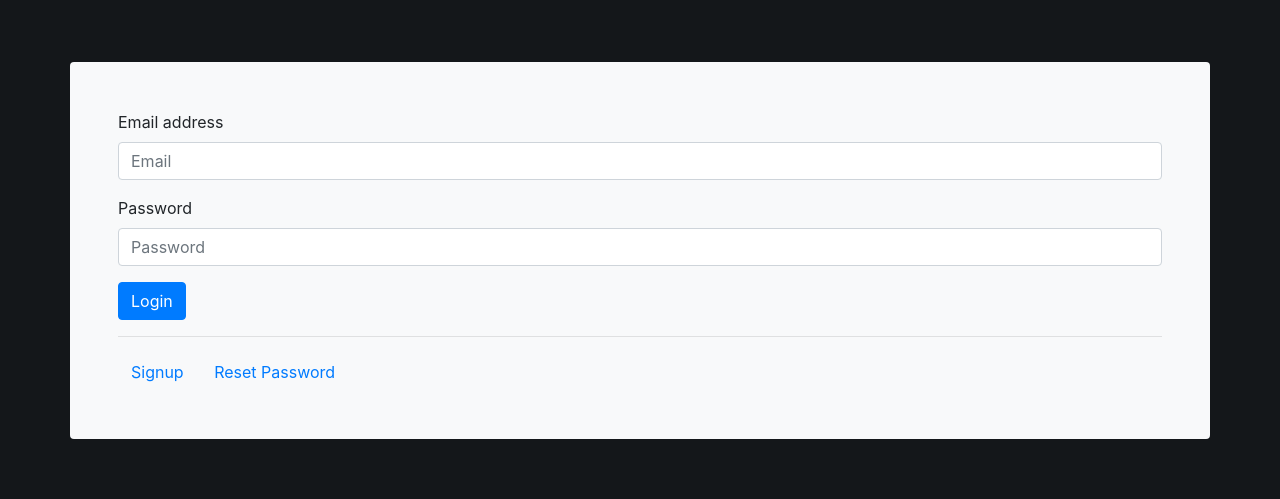
After one commit to jonesn5/Moviefy, a PHP site: page /signIn.html in a window 1280 px wide. The commit adds this page. Shown: the top 499 px of the page. Run offline with PHP 8.4, Linux system fonts and the light colour scheme.

Commit message:
added basic sign in layout

```diff
--- a/Movies/us-2019.html
+++ b/Movies/us-2019.html
@@ -16,7 +16,7 @@
 
   <title>Moviefy</title>
   <!-- Website favicon -->
-  <link rel="shortcut icon" href="Images/moviefyIcon.png">
+  <link rel="shortcut icon" href="../Images/moviefyIcon.png"> <!-- Go to root folder before finding img -->
 
 </head>
 
--- a/index.html
+++ b/index.html
@@ -52,7 +52,8 @@
         <input class="form-control " type="search" placeholder="Search" aria-label="Search">
         <button class="btn btn-outline-primary" type="submit">Search</button>
       </form>
-      <button class="btn btn-outline-success" type="submit">Login</button>
+      <!-- sign in button -->
+      <a href="signIn.html"> <button class="btn btn-outline-success" type="submit">Login</button> </a>
     </div>
   </nav>
 
@@ -98,6 +99,7 @@
               <p class="card-text">Us is a 2019 American horror film written and directed by Jordan Peele, starring Lupita Nyong'o, Winston Duke, Elisabeth Moss, and Tim Heidecker. The film follows Adelaide Wilson (Nyong'o) and her family, who are attacked by a group of menacing doppelgängers.</p>
               <div class="d-flex justify-content-between align-items-center">
                 <div class="btn-group">
+                  <!-- Link to movie -->
                   <a href="Movies/us-2019.html"><button type="button" class="btn btn-sm btn-outline-secondary">View</button> </a>
                 </div>
                 <small class="text-muted">2h 1m</small>
--- /dev/null
+++ b/signIn.html
@@ -0,0 +1,50 @@
+<!doctype html>
+<html lang="en">
+<head>
+  <!-- Required meta tags -->
+  <meta charset="utf-8">
+  <meta name="viewport" content="width=device-width, initial-scale=1">
+
+
+
+  <!-- Bootstrap CSS -->
+  <link rel="stylesheet" href="https://maxcdn.bootstrapcdn.com/bootstrap/4.0.0/css/bootstrap.min.css" integrity="sha384-Gn5384xqQ1aoWXA+058RXPxPg6fy4IWvTNh0E263XmFcJlSAwiGgFAW/dAiS6JXm" crossorigin="anonymous">
+
+  <!-- External CSS -->
+  <link rel="stylesheet" href="style.css">
+
+
+  <title>Moviefy</title>
+  <!-- Website favicon -->
+  <link rel="shortcut icon" href="Images/moviefyIcon.png">
+
+</head>
+
+<body style="background-color: #14171A">
+
+  <div class="d-flex justify-content-center align-items-center" style="height:500px;">
+    <div class="container">
+      <div class="row">
+        <div class="col-sm rounded text-black bg-light p-5">
+         <form>
+          <div class="form-group">
+            <label for="exampleInputEmail1">Email address</label>
+            <input type="email" class="form-control" id="exampleInputEmail1" placeholder="Email">
+          </div>
+          <div class="form-group">
+            <label for="exampleInputPassword1">Password</label>
+            <input type="password" class="form-control" id="exampleInputPassword1" placeholder="Password">
+          </div>
+          <button type="submit" class="btn btn-primary">Login</button>
+          <hr />
+          <button type="button" class="btn btn-link">Signup</button>
+          <button type="button" class="btn btn-link">Reset Password</button>
+        </form>
+      </div>
+    </div>
+  </div>
+
+
+
+</body>
+</html>
--- a/style.css
+++ b/style.css
@@ -1,3 +1,3 @@
 body {
-	background: #14171A;
+	background: white;
 }
```
